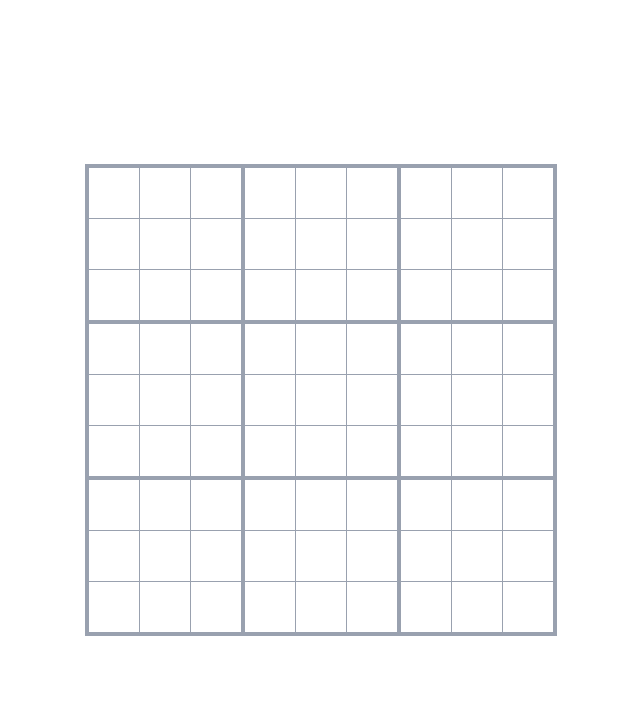
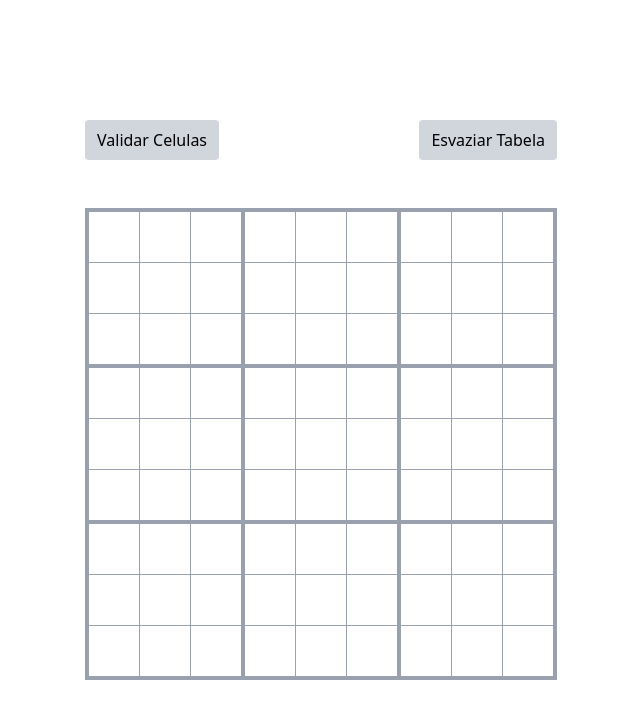
Before and after one commit to joao-smartins/sudoku, a Next.js app: page / in a window 1280 px wide. Shown: the top 718 px of the page, without its empty margins (319-959 px from the left). Built offline with nearby package versions, Linux system fonts and the light colour scheme.

Commit message:
feat: botoes de auxilio para limpar e validar celulas

```diff
--- a/src/app/components/Tabela/Tabela.tsx
+++ b/src/app/components/Tabela/Tabela.tsx
@@ -83,6 +83,21 @@ const Tabela = (props: TabelaSudokuProps) => {
     });
   }
 
+  const esvaziarTabela = () => {
+    setTabela((prevTabela) => {
+      if (!prevTabela) return undefined;
+      const novaTabela = prevTabela.map((linha) =>
+        linha.map((celula) => ({
+          ...celula,
+          valor: null,
+          permitida: true,
+          selecionada: false,
+        }))
+      );
+      return novaTabela;
+    });
+  }
+
   const handleClick = (linha: number, coluna: number) => {
     limparSelecionadas();
     setTabela((prevTabela) => {
@@ -102,7 +117,7 @@ const Tabela = (props: TabelaSudokuProps) => {
     const novoValor = Number(e.key);
     if (novoValor < 1 || novoValor > 9) return;
     if(tabela[linha][coluna].valor === novoValor) {
-      revalidarTodasCelulas(tabela);
+      //revalidarTodasCelulas(tabela);
       return;
     }
 
@@ -114,8 +129,8 @@ const Tabela = (props: TabelaSudokuProps) => {
         ...novaTabela[linha][coluna],
         valor: novoValor,
       };
-      validarCelula(novaTabela, linha, coluna, novoValor);
-      revalidarTodasCelulas(novaTabela);
+      //validarCelula(novaTabela, linha, coluna, novoValor);
+      //revalidarTodasCelulas(novaTabela);
       return novaTabela;
     });
   }
@@ -127,8 +142,16 @@ const Tabela = (props: TabelaSudokuProps) => {
     return `border border-gray-400 ${bordaDireita} ${bordaInferior}`;
   }
 
+  const classeBotaoGenerico = 'py-2 bg-gray-300 hover:bg-gray-600 hover:text-white px-3 rounded';
+
   return (
     <div>
+        <div className="flex justify-between gap-2">
+          <button className={classeBotaoGenerico} onClick={() => revalidarTodasCelulas(tabela)}>Validar Celulas</button>
+          <button className={classeBotaoGenerico} onClick={() => esvaziarTabela()}>Esvaziar Tabela</button>
+        </div>
+      <br />
+      <br />
       <table className="border-collapse border-4 border-gray-400 h-67.5 w-67.5 sm:h-112.5 sm:w-112.5">
         <tbody>
           {tabela.map((linha, i) => (
```
